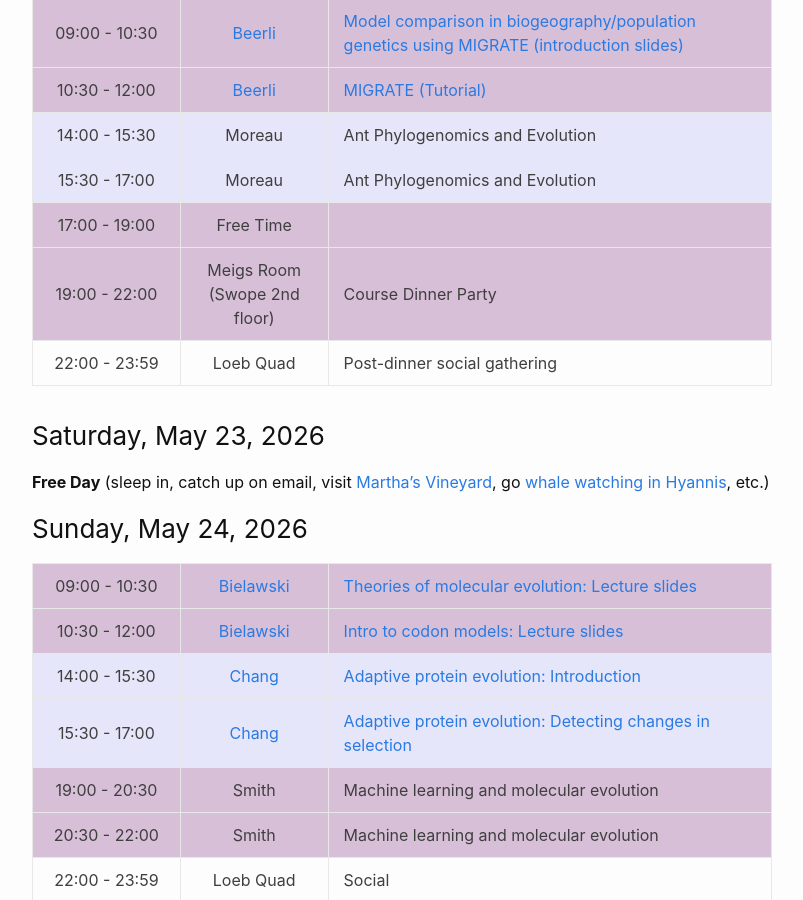
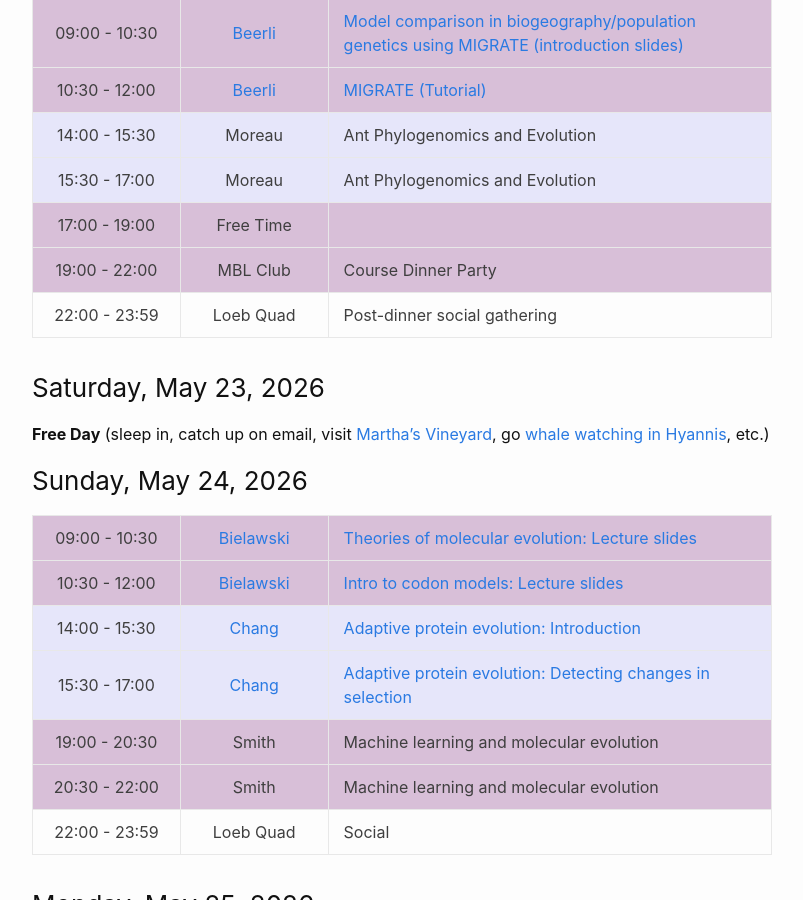
Before and after one commit to molevolworkshop/molevolworkshop.github.io, a Jekyll site: the page built from schedule.md, in a window 1280 px wide and 900 px high, scrolled down 2345 px. Shown: the whole window, without its empty margins (238-1041 px from the left). Built offline with Jekyll 4.4.1, drawn with Linux system fonts in a browser that asks for light colours.

Commit message:
Update dinner party location

```diff
--- a/schedule.md
+++ b/schedule.md
@@ -70,7 +70,7 @@ All sessions are in Loeb G70 (basement of Loeb building)
  14:00 - 15:30 | Moreau                               | Ant Phylogenomics and Evolution
  15:30 - 17:00 | Moreau                               | Ant Phylogenomics and Evolution
  17:00 - 19:00 | Free Time                            |
- 19:00 - 22:00 | Meigs Room (Swope 2nd floor)         | Course Dinner Party
+ 19:00 - 22:00 | MBL Club                             | Course Dinner Party
  22:00 - 23:59 | Loeb Quad                            | Post-dinner social gathering
 {:.daily-schedule-std}
 
```
